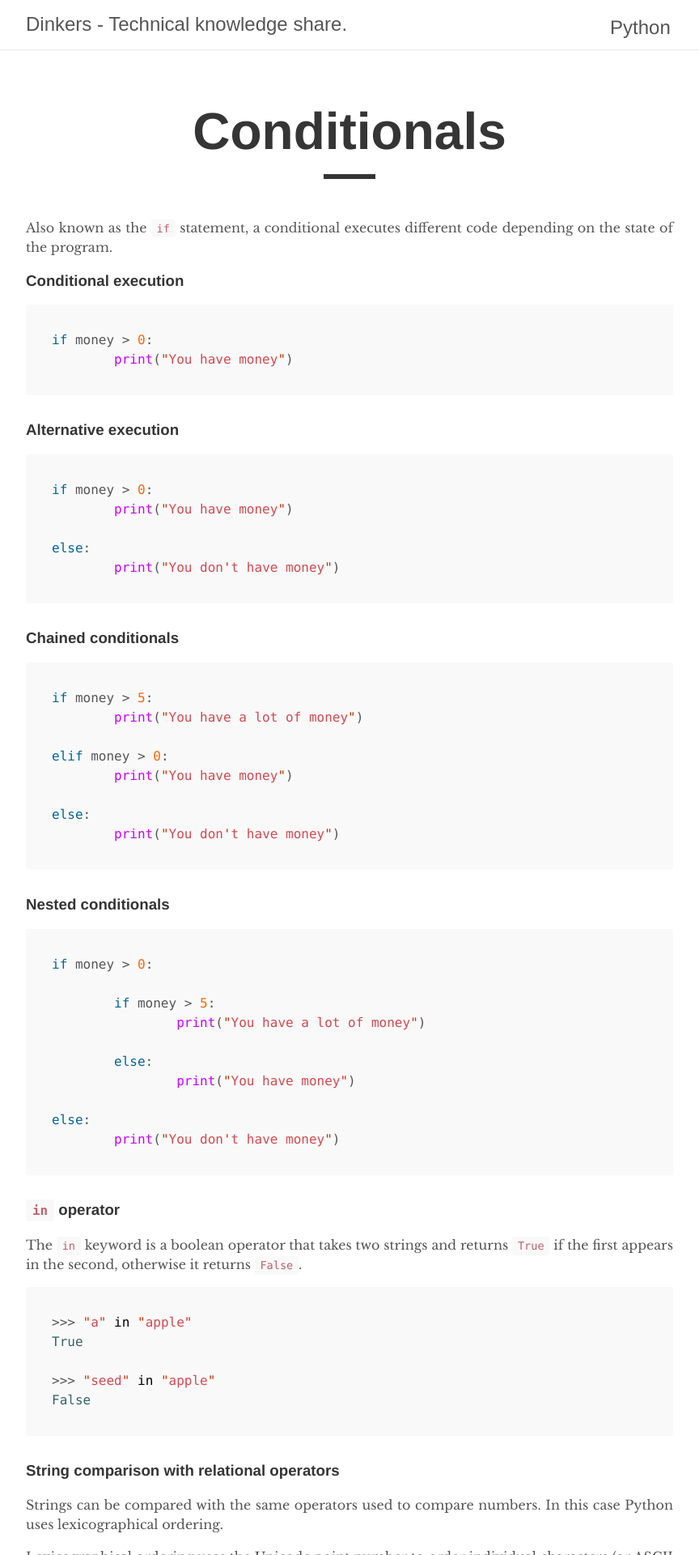
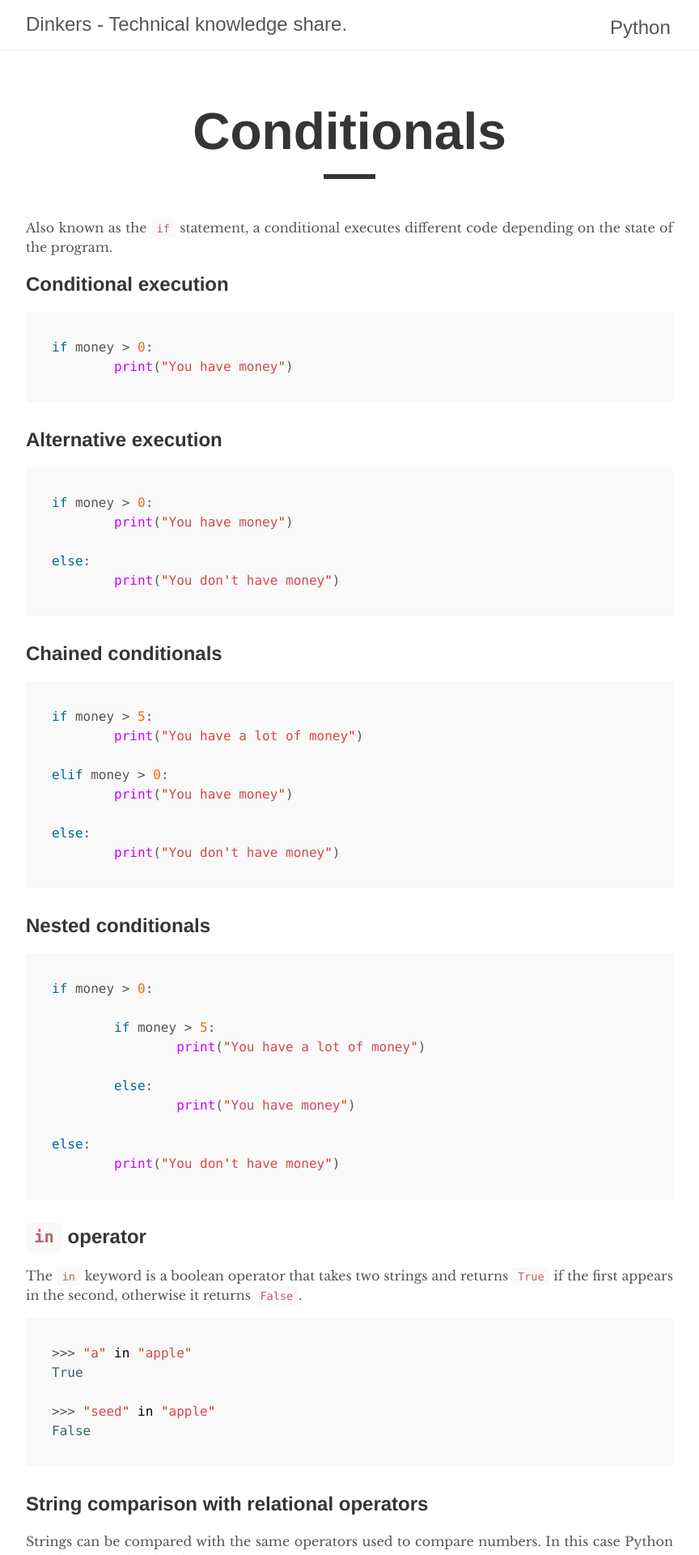
Before and after one commit to RobertDickens/dinkers.github.io, a Jekyll site: the page built from _python/beginner/conditionals.md, in a window 1280 px wide. Shown: the top 1920 px of the page at 81% size, without its empty margins (208-1072 px from the left). Built offline with Jekyll 4.4.1, drawn with Linux system fonts in a browser that asks for light colours; some web fonts are replaced.

````diff
--- a/_python/beginner/conditionals.md
+++ b/_python/beginner/conditionals.md
@@ -7,16 +7,16 @@ categories: beginner
 
 Also known as the `if` statement, a conditional executes different code depending on the state of the program.
 
-### Conditional execution
+## Conditional execution
 
-``` python
+```python
 if money > 0:
 	print("You have money")
 ```
 
-### Alternative execution
+## Alternative execution
 
-``` python
+```python
 if money > 0:
 	print("You have money")
 
@@ -24,9 +24,9 @@ else:
 	print("You don't have money")
 ```
 
-### Chained conditionals
+## Chained conditionals
 
-``` python
+```python
 if money > 5:
 	print("You have a lot of money")
 
@@ -37,9 +37,9 @@ else:
 	print("You don't have money")
 ```
 
-### Nested conditionals
+## Nested conditionals
 
-``` python
+```python
 if money > 0:
 
 	if money > 5:
@@ -52,11 +52,11 @@ else:
 	print("You don't have money")
 ```
 
-### `in` operator
+## `in` operator
 
 The `in` keyword is a boolean operator that takes two strings and returns `True` if the first appears in the second, otherwise it returns `False`.
 
-``` python
+```python
 >>> "a" in "apple"
 True
 
@@ -64,7 +64,7 @@ True
 False
 ```
 
-### String comparison with relational operators
+## String comparison with relational operators
 
 Strings can be compared with the same operators used to compare numbers. In this case Python uses lexicographical ordering.
 
@@ -72,7 +72,7 @@ Lexicographical ordering uses the Unicode point number to order individual chara
 
 This means that later letters in the alphabet have a higher 'value' than earlier letters. Uppercase letters also have a lower value than their lowercase counter parts.
 
-``` python
+```python
 >>> "a" > "b"
 False
 
````
Also changed, not shown: _python/beginner/algorithms.md (+2 -2 lines), _python/beginner/debugging.md (+5 -5 lines), _python/beginner/sequences.md (+1 -1 lines).
